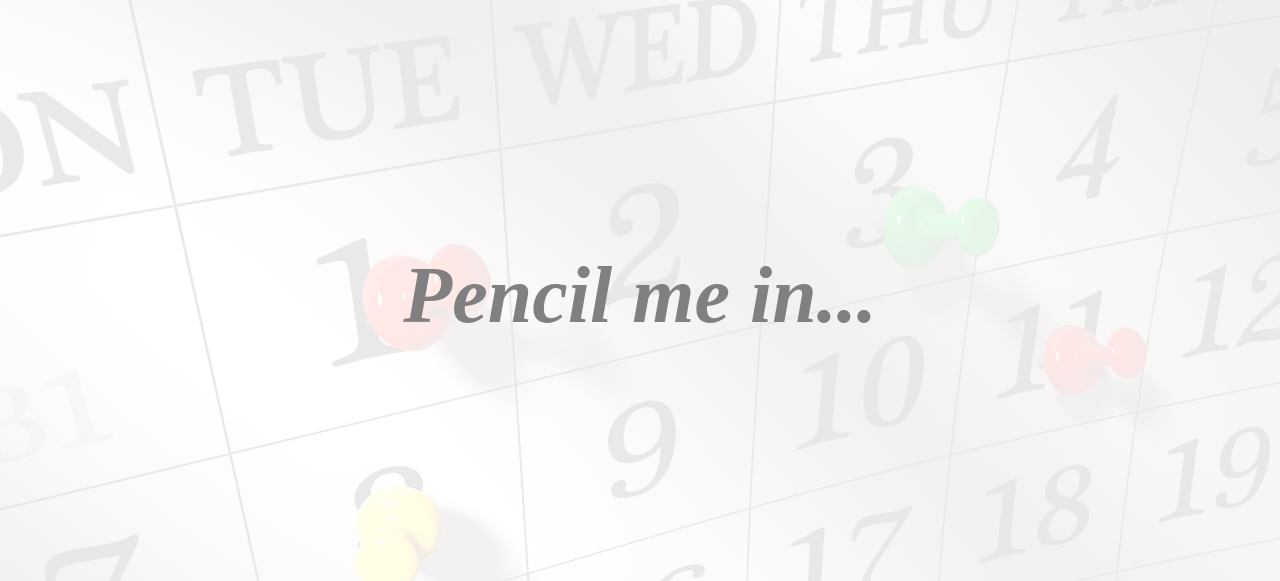
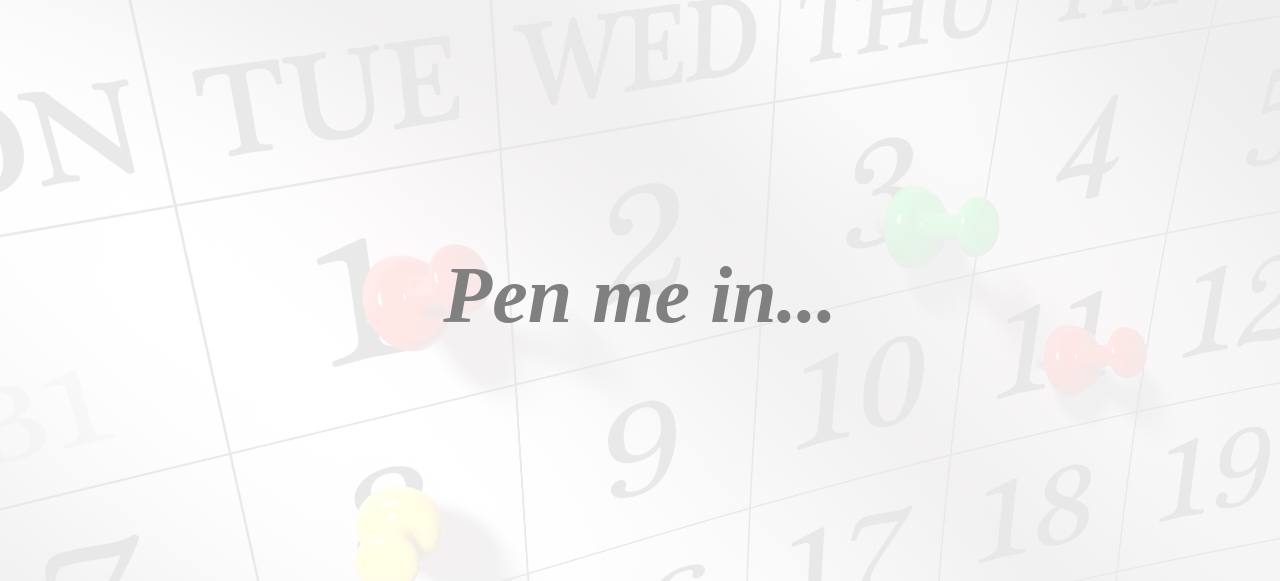
Before and after one commit to Ihyatt/pencil_me_in, a Flask app: page / in a window 1280 px wide. Shown: the top 581 px of the page. Run offline with Flask 2, Linux system fonts and the light colour scheme; some libraries are stand-ins or nearby versions.

Commit message:
updates made

```diff
--- a/server.py
+++ b/server.py
@@ -95,6 +95,7 @@ def register_process():
 
 
 		if file_:
+			print app.config['UPLOAD_FOLDER']
 			filename = secure_filename(file_.filename)
 
 			file_.save(os.path.join(app.config['UPLOAD_FOLDER'], filename))
--- a/templates/homepage.html
+++ b/templates/homepage.html
@@ -14,6 +14,6 @@
 
 </head>
 <body id="calendar">
-<a href="/login" id="home-text"><h1 style="margin-top:250px;">Pencil me in...</h1></a>
+<a href="/login" id="home-text"><h1 style="margin-top:250px;">Pen me in...</h1></a>
 </body>
 </html>
```
